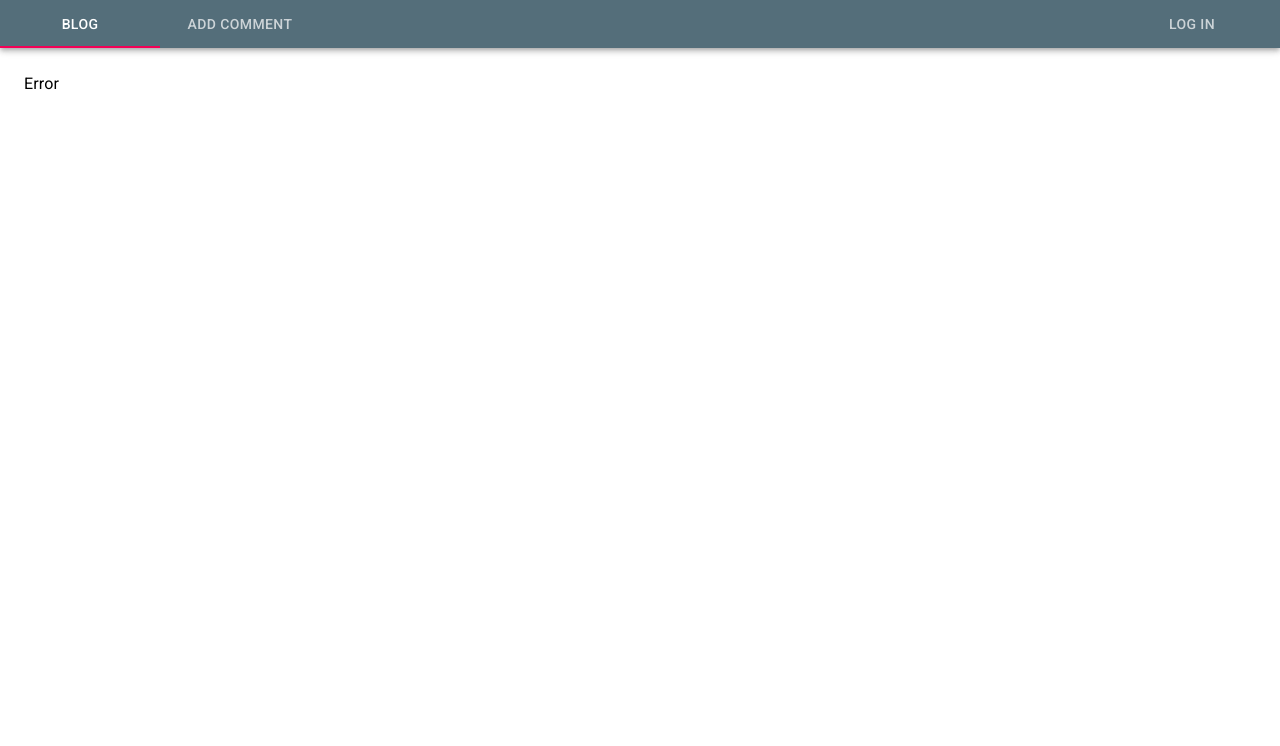
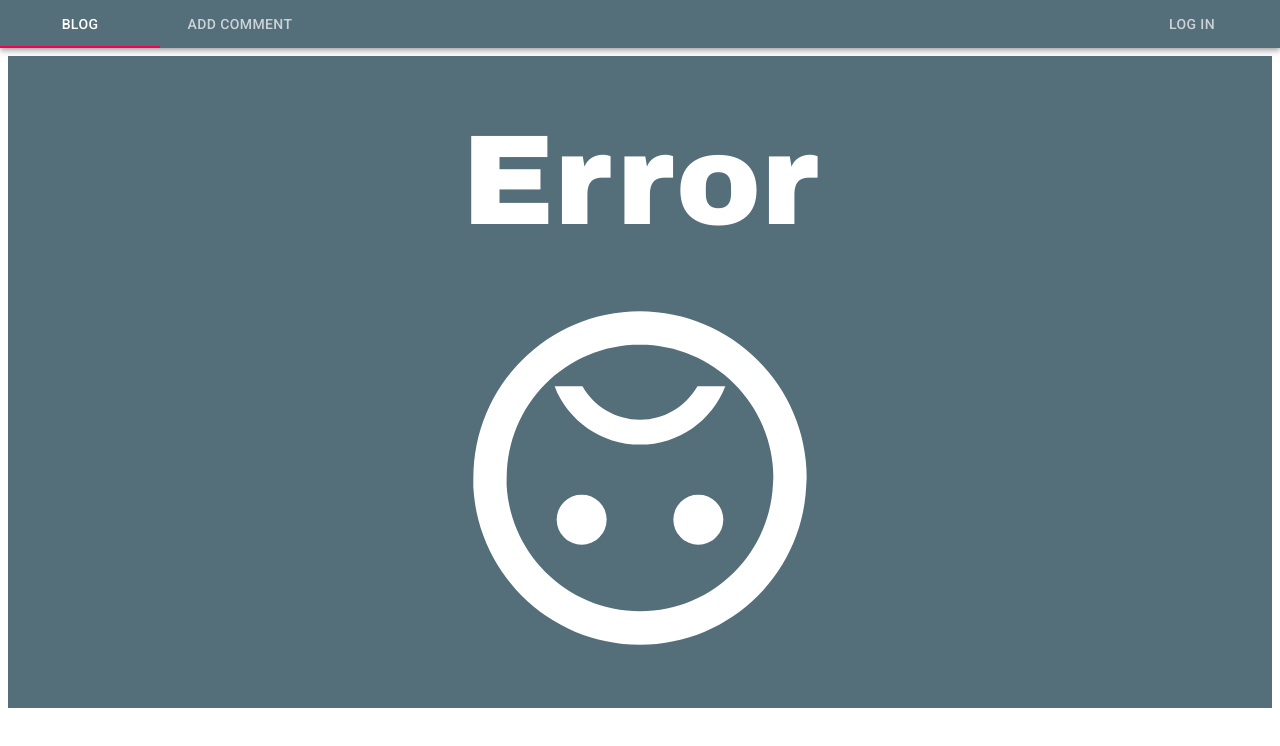
Before and after one commit to ani-kesh/blog, a React (Create React App) app: page /blog in a window 1280 px wide. Shown: the top 746 px of the page. Built offline with nearby package versions, Linux system fonts and the light colour scheme.

Commit message:
feat:add error page design

```diff
--- a/package.json
+++ b/package.json
@@ -4,6 +4,7 @@
   "private": true,
   "dependencies": {
     "@material-ui/core": "^4.12.2",
+    "@material-ui/icons": "^5.0.0-beta.1",
     "@testing-library/jest-dom": "^5.14.1",
     "@testing-library/react": "^11.2.7",
     "@testing-library/user-event": "^12.8.3",
@@ -26,7 +27,9 @@
       "eslint:recommended"
     ],
     "rules": {
-      "no-warning-comments": ["off"]
+      "no-warning-comments": [
+        "off"
+      ]
     }
   },
   "browserslist": {
--- a/src/components/Nav/Nav.jsx
+++ b/src/components/Nav/Nav.jsx
@@ -22,7 +22,7 @@ function TabPanel(props) {
       {...other}
     >
       {value === index && (
-        <Box p={3}>
+        <Box p={1} m={0}>
           <Typography>{children}</Typography>
         </Box>
       )}
--- a/src/components/NotFound/NotFound.jsx
+++ b/src/components/NotFound/NotFound.jsx
@@ -1,3 +1,57 @@
+import React from "react";
+import { makeStyles } from "@material-ui/core/styles";
+import SentimentVeryDissatisfiedIcon from "@material-ui/icons/SentimentVeryDissatisfied";
+
+const useStyles = makeStyles({
+  root: {
+    minWidth: 500,
+    maxWidth: 700,
+    display:"flex",
+    justifyContent: "center",
+    flexWrap: "wrap",
+  },
+  bullet: {
+    display: "inline-block",
+    margin: "0 2px",
+    transform: "scale(0.8)",
+  },
+  title: {
+    fontSize: 14,
+  },
+  pos: {
+    marginBottom: 12,
+  },
+  errorContainer: {
+    width: "100%",
+    display: "flex",
+    justifyContent: "center",
+    flexWrap: "wrap",
+    backgroundColor: "#546e7a",
+    padding:"30px 0",
+  },
+  icon: {
+    width: "400px",
+    height: "400px",
+    transform: "rotateX(3.142rad)",
+    color:"white"
+  },
+  errorTitle: {
+    width: "100%",
+    fontSize: "8em",
+    textAlign: "center",
+    fontFamily: "Arial Black",
+    letterSpacing: -"1px",
+    color:"white"
+  },
+});
+
 export default function NotFound() {
-  return <>Error</>;
+  const classes = useStyles();
+
+  return (
+    <div className={classes.errorContainer}>
+      <div className={classes.errorTitle}>Error</div>
+        <SentimentVeryDissatisfiedIcon className={classes.icon} />
+    </div>
+  );
 }
```
Also changed, not shown: 1 other file (tests, documents, lock files or other folders).
